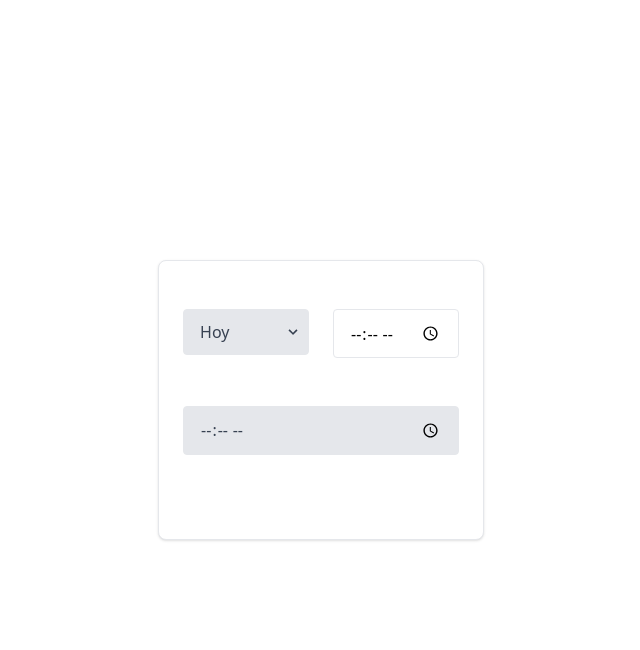
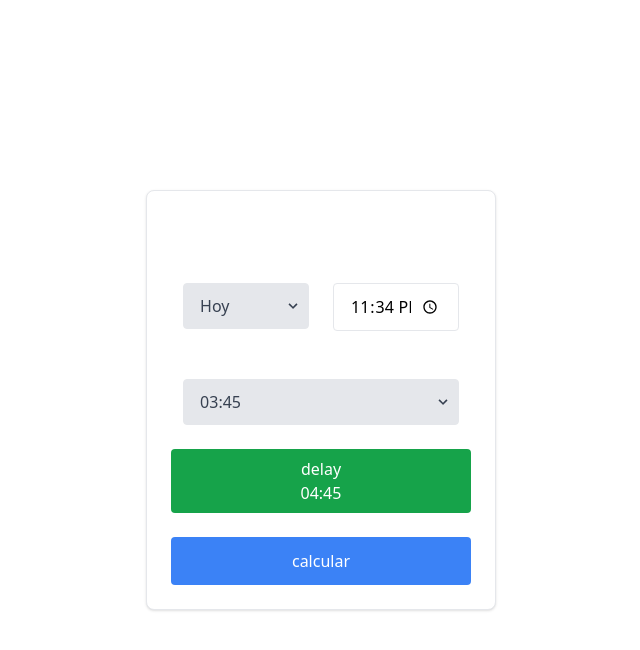
Before and after one commit to pedro-rolon/washing_machine_timer_calculator, a website: page index.html in a window 1280 px wide. Both pictures are taken after a click on the button "calcular". Shown: the whole page, without its empty margins (319-959 px from the left). Drawn offline with Linux system fonts and the light colour scheme.

Commit message:
hacemos calculos y arreglamos la UI

```diff
--- a/calculator.js
+++ b/calculator.js
@@ -1,29 +1,78 @@
 window.addEventListener("load", (event) => {
-  console.log("page is fully loaded");
-  document.getElementById("centralCard").onclick = function () {
-    onClick();
-  };
 
-  document.getElementById("btnCalcular").onclick = function () {
-    alert("pendiente de implementacion");
-  };
+    // obtenemos elementos del html
+    let botonCalcular = document.getElementById('btnCalcular');
+    let paraCuandoField = document.getElementById('paraCuando');
+    let paraQueHoraField = document.getElementById('queHora');
+    let duracionField = document.getElementById('duracion');
+
+    let now = new Date()
+    let nowHours = now.getHours();
+    let nowMinutes = now.getMinutes();
+    paraQueHoraField.value = `${nowHours}:${nowMinutes}`;
+
+    // al hacer click en el botón calcular
+    // obtenemos la info de los campos y hacemos el cálculo
+    botonCalcular.onclick = function () {
+        calcularDelay(
+            paraCuandoField.value,
+            paraQueHoraField.value,
+            duracionField.value
+        );
+    };
+
+    paraCuandoField.onchange = function (value) {
+        let asd = document.getElementById("paraCuando").value;
+
+        console.log(asd);
+    };
 });
 
-function onClick() {}
 
-function calcularDelay(horaObjetivo, duracion, horaActual) {
-  return number * number;
+function calcularDelay(paraCuando, aQueHora, duracion) {
+    console.log('amigo estamos en la funcion!');
+    console.log(`para cuando: ${paraCuando}`);
+    console.log(`a que hora: ${aQueHora}`);
+    console.log(`duracion: ${duracion}`);
+
+    let paraCuandoDate = paraCuando === 'hoy' ? new Date() : new Date(Date.now() + 86400000);
+
+    let hora = aQueHora.split(':')[0];
+    let minutos = aQueHora.split(':')[1];
+
+    paraCuandoDate = new Date(paraCuandoDate.setHours(hora, minutos, 0));
+
+    console.log(`para cuando Date: ${paraCuandoDate}`);
+
+    let duracionHoras = duracion.split(':')[0];
+    let duracionMinutos = duracion.split(':')[1];
+
+    let cuandoDebeEmpezar = new Date(paraCuandoDate.setHours(paraCuandoDate.getHours() - duracionHoras, paraCuandoDate.getMinutes() - duracionMinutos));
+
+    console.log(`cuando debe empezar: ${cuandoDebeEmpezar}`);
+
+    let now = new Date();
+
+    now.setSeconds(0);
+
+    console.log(`now: ${now}`);
+
+    let delay = cuandoDebeEmpezar - now;
+
+    const differenceInMinutes = Math.floor(delay / (1000 * 60));
+    const hours = Math.abs(Math.floor(differenceInMinutes / 60));
+    const minutes = Math.abs(differenceInMinutes % 60);
+
+    console.log(`delay: ${Math.abs(hours)}:${Math.abs(minutes)}`);
+
+
+    let delayParagraph = document.getElementById('delay');
+    let delayBox = document.getElementById('delayBox');
+
+    delayParagraph.textContent = `${String(hours).padStart(2, '0')}:${String(minutes).padStart(2, '0')}`;
+
+    if (delayBox.classList.contains('hidden')) {
+        delayBox.classList.remove('hidden');
+    }
+
 }
-
-// calcular
-// hora objetivo
-// cuanto dura el lavado
-// hora actual
-
-// hora objetivo - duracion - hora actual
-
-// hora objetivo = duracion + delay
-
-// hora en que tiene que empezar a lavarse = hora objetivo - duracion
-
-// delay = hora objetivo - duracion - hora actual
--- a/index.html
+++ b/index.html
@@ -13,137 +13,74 @@
     <div id="centralCard" class="h-screen flex items-center justify-center">
         <div
             class="block max-w-sm p-6 bg-white border border-gray-200 rounded-lg shadow dark:bg-gray-800 dark:border-gray-700 ">
-
+            <div class="flex justify-center mb-4 text-xl">
+                <h1 class="text-white font-bold">CALCULADORA</h1>
+            </div>
             <form class="w-full max-w-lg">
-
-                <div class="flex flex-wrap -mx-3 mb-6">
-
+                <div class="flex flex-wrap mb-6">
                     <div class="w-full md:w-1/2 px-3 mb-6 md:mb-0">
-
                         <label class="block uppercase tracking-wide text-white text-xs font-bold mb-2" for="paraCuando">
                             Para cuando
                         </label>
-
                         <div class="relative">
                             <select
                                 class="block appearance-none w-full bg-gray-200 border border-gray-200 text-gray-700 py-3 px-4 pr-8 rounded leading-tight focus:outline-none focus:bg-white focus:border-gray-500"
                                 id="paraCuando">
-                                <option>Hoy</option>
-                                <option>Mañana</option>
+                                <option value="hoy">Hoy</option>
+                                <option value="mañana">Mañana</option>
                             </select>
                             <div
                                 class="pointer-events-none absolute inset-y-0 right-0 flex items-center px-2 text-gray-700">
-
                                 <svg class="fill-current h-4 w-4" xmlns="http://www.w3.org/2000/svg"
                                     viewBox="0 0 20 20">
                                     <path
                                         d="M9.293 12.95l.707.707L15.657 8l-1.414-1.414L10 10.828 5.757 6.586 4.343 8z" />
                                 </svg>
-
                             </div>
-
                         </div>
-
-                        <!-- <p class="text-red-500 text-xs italic">Please fill out this field.</p> -->
                     </div>
-
                     <div class="w-full md:w-1/2 px-3">
-
                         <label class="block uppercase tracking-wide text-white text-xs font-bold mb-2" for="queHora">
                             Para que hora
                         </label>
-
                         <input
                             class="appearance-none block w-full  border border-gray-200 rounded py-3 px-4 leading-tight "
-                            id="queHora" type="time" placeholder="Doe">
-
+                            id="queHora" type="time" placeholder="Doe" value="06:00">
                     </div>
-
                 </div>
-
-                <div class="flex flex-wrap -mx-3 mb-6">
-
+                <div class="flex flex-wrap mb-6">
                     <div class="w-full px-3">
-
                         <label class="block uppercase tracking-wide text-white text-xs font-bold mb-2" for="duracion">
                             Duración
                         </label>
-
-                        <input
-                            class="appearance-none block w-full bg-gray-200 text-gray-700 border border-gray-200 rounded py-3 px-4 mb-3 leading-tight"
-                            id="duracion" type="time" placeholder="******************">
-
-                        <!-- <p class="text-gray-600 text-xs italic">Make it as long and as crazy as you'd like</p> -->
-
-                    </div>
-
-                </div>
-                <!--
-                <div class="flex flex-wrap -mx-3 mb-2">
-
-                    <div class="w-full md:w-1/3 px-3 mb-6 md:mb-0">
-
-                        <label class="block uppercase tracking-wide text-gray-700 text-xs font-bold mb-2"
-                            for="grid-city">
-                            City
-                        </label>
-
-                        <input
-                            class="appearance-none block w-full bg-gray-200 text-gray-700 border border-gray-200 rounded py-3 px-4 leading-tight focus:outline-none focus:bg-white focus:border-gray-500"
-                            id="grid-city" type="text" placeholder="Albuquerque">
-
-                    </div>
-
-                    <div class="w-full md:w-1/3 px-3 mb-6 md:mb-0">
-
-                        <label class="block uppercase tracking-wide text-gray-700 text-xs font-bold mb-2"
-                            for="grid-state">
-                            State
-                        </label>
-
                         <div class="relative">
                             <select
                                 class="block appearance-none w-full bg-gray-200 border border-gray-200 text-gray-700 py-3 px-4 pr-8 rounded leading-tight focus:outline-none focus:bg-white focus:border-gray-500"
-                                id="grid-state">
-                                <option>New Mexico</option>
-                                <option>Missouri</option>
-                                <option>Texas</option>
+                                id="duracion">
+                                <option value="03:45">03:45</option>
+                                <option value="01:00">01:00</option>
                             </select>
                             <div
                                 class="pointer-events-none absolute inset-y-0 right-0 flex items-center px-2 text-gray-700">
-
                                 <svg class="fill-current h-4 w-4" xmlns="http://www.w3.org/2000/svg"
                                     viewBox="0 0 20 20">
                                     <path
                                         d="M9.293 12.95l.707.707L15.657 8l-1.414-1.414L10 10.828 5.757 6.586 4.343 8z" />
                                 </svg>
-
                             </div>
-
                         </div>
-
                     </div>
-
-                    <div class="w-full md:w-1/3 px-3 mb-6 md:mb-0">
-                        <label class="block uppercase tracking-wide text-gray-700 text-xs font-bold mb-2"
-                            for="grid-zip">
-                            Zip
-                        </label>
-                        <input
-                            class="appearance-none block w-full bg-gray-200 text-gray-700 border border-gray-200 rounded py-3 px-4 leading-tight focus:outline-none focus:bg-white focus:border-gray-500"
-                            id="grid-zip" type="text" placeholder="90210">
-                    </div>
-
-                </div> -->
-
-                <button type="button" id="btnCalcular" class="text-white text-left justify-end">calcular</button>
-
+                </div>
+                <div id="delayBox" class="bg-green-600 rounded p-2 hidden">
+                    <p class="text-white text-center">delay</p>
+                    <p id='delay' class="text-white text-center"></p>
+                </div>
+                <div id="btnCalcular" class="w-full justify-center flex mt-6 p-3 bg-blue-500 rounded">
+                    <button type="button" class="text-white w">calcular</button>
+                </div>
             </form>
         </div>
-
-
     </div>
-
 </body>
 
 </html>
```
Also changed, not shown: output.css.
